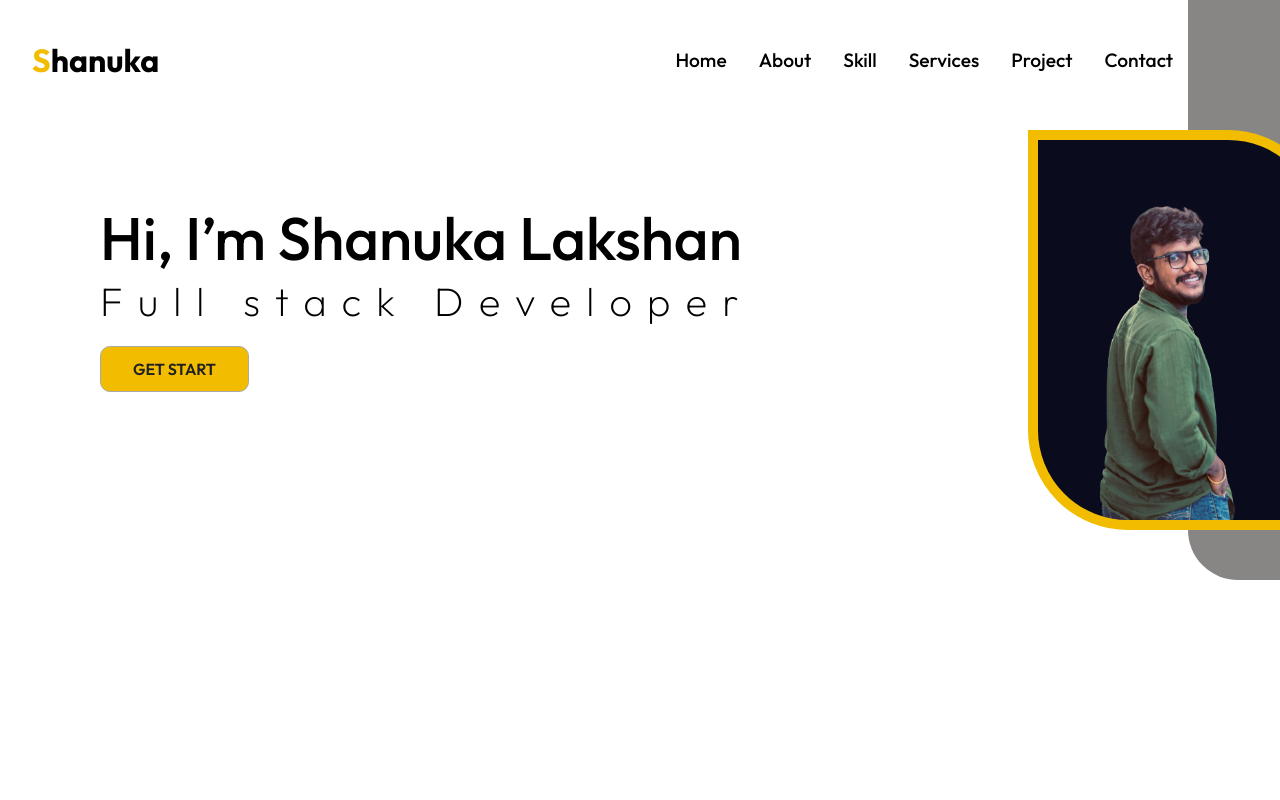
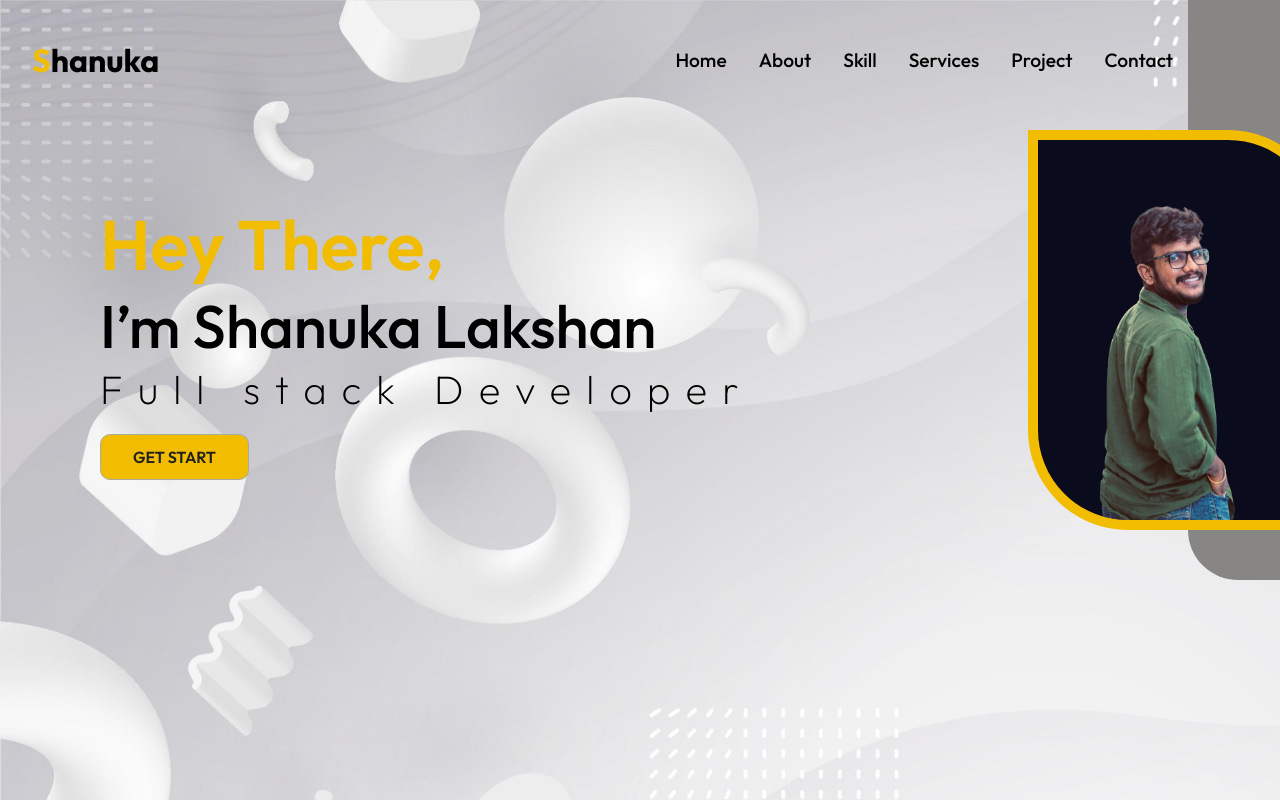
Before and after one commit to shanuka55/Portfoliyo_New, a React (Create React App) app: page / in a window 1280 px wide. Shown: the top 800 px of the page. Built offline with nearby package versions, Linux system fonts and the light colour scheme.

Commit message:
Home page updated

```diff
--- a/src/components/HomeText.js
+++ b/src/components/HomeText.js
@@ -4,7 +4,8 @@ import "./HometextStyle.css"
 const HomeText = () => {
   return (
     <div className='Home-Text'>
-        <h1 className='home-h1'>Hi, I’m Shanuka Lakshan</h1>
+        <h1 className='home-hi'>Hey There, </h1>
+        <h1 className='home-h1'>I’m Shanuka Lakshan</h1>
         <h3 className='home-h3'>Full stack Developer</h3>
         <br></br>
         <button className='btn'>Get Start</button>
--- a/src/components/HometextStyle.css
+++ b/src/components/HometextStyle.css
@@ -1,6 +1,14 @@
 .home-h1{
     font-size: 60px;
     font-weight: 500;
+
+}
+.home-hi{
+    font-size: 70px;
+    font-weight: 600;
+    color: #F2BD00;
+
+
 
 }
 .home-h3{
--- a/src/index.css
+++ b/src/index.css
@@ -45,3 +45,7 @@ ul{
   transition: 0.3s;
 
 }
+.Home{
+  background-image: url(./Assets/5632960.jpg);
+  background-size: cover;
+}
--- a/src/routes/Home.js
+++ b/src/routes/Home.js
@@ -5,7 +5,7 @@ import HomeText from '../components/HomeText'
 
 const Home = () => {
   return (
-    <div>
+    <div className='Home'>
       <Navbar/>
       <HomeImage/>
       <HomeText/>
```
Also changed, not shown: src/Assets/5632960.jpg (added).
